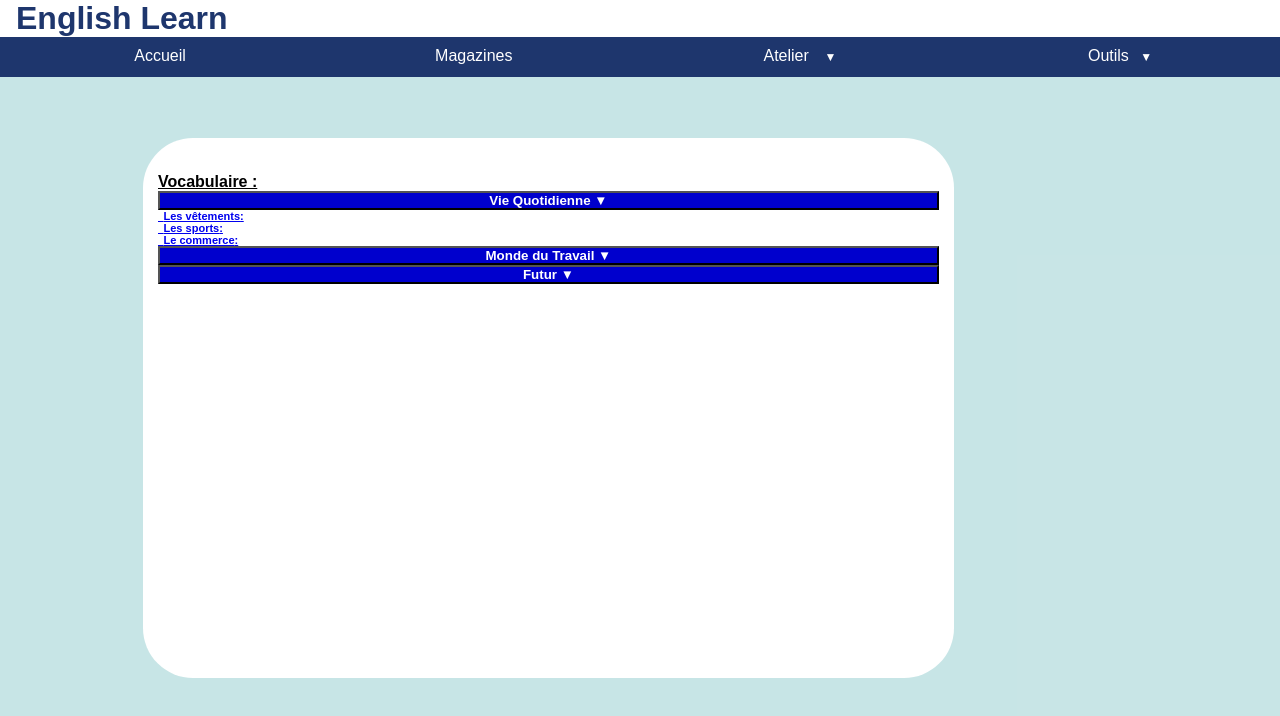
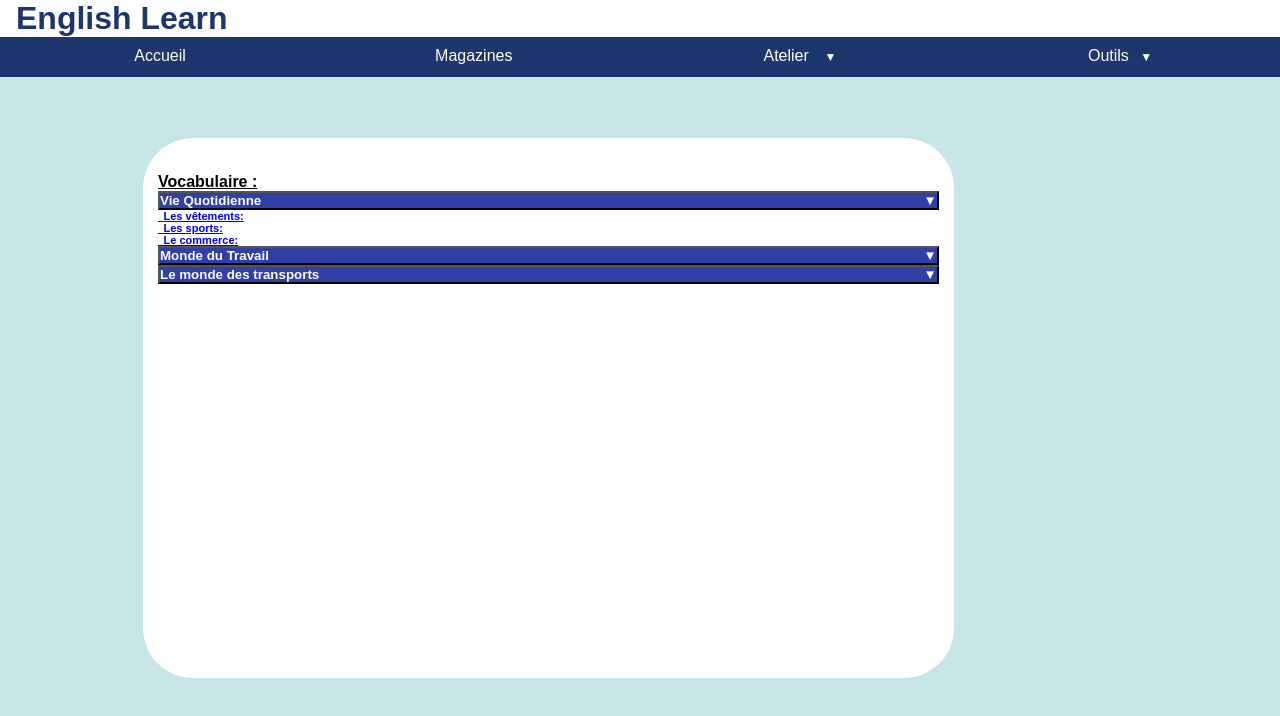
Before and after one commit to Annatare64/Projet_IHM, a React (Create React App) app: page /Lexique in a window 1280 px wide. Shown: the top 716 px of the page. Built offline with nearby package versions, Linux system fonts and the light colour scheme.

Commit message:
Petit changement

```diff
--- a/src/CSS/Outils.css
+++ b/src/CSS/Outils.css
@@ -31,15 +31,18 @@ td {
 }
 
 .bouton1 {
-  background-color: #0000cd;
+  background-color: #313fa6;
   color: white;
   font-weight: bold;
   font: "Arial";
   width: 100%;
-  text-align: center;
+  text-align: left;
+  position: relative;
 }
 .bouton1::after {
   content: " ▼";
+  position: absolute;
+  right: 0%;
 }
 
 .formulaire {
--- a/src/Outils/Lexique.js
+++ b/src/Outils/Lexique.js
@@ -32,17 +32,17 @@ class Lexique extends React.Component {
       {
         id: 4,
         Theme: "Passé",
-        type: "Le passé continu (past continuous)"
+        type: "L'informatique"
       },
       {
         id: 5,
         Theme: "Passé",
-        type: "Le passé composé (Vie Quotidienne perfect)"
+        type: "La menuiserie"
       },
       {
         id: 6,
         Theme: "Passé",
-        type: "Le passé composé continu (Vie Quotidienne perfect continuous)"
+        type: "La vente et le commerce"
       },
       {
         id: 7,
@@ -161,7 +161,7 @@ class Lexique extends React.Component {
             </h5>
             <h5>
               <button className="bouton1" onClick={HandleChange3}>
-                Futur
+                Le monde des transports
               </button>
               {z && (
                 <h5>
```
